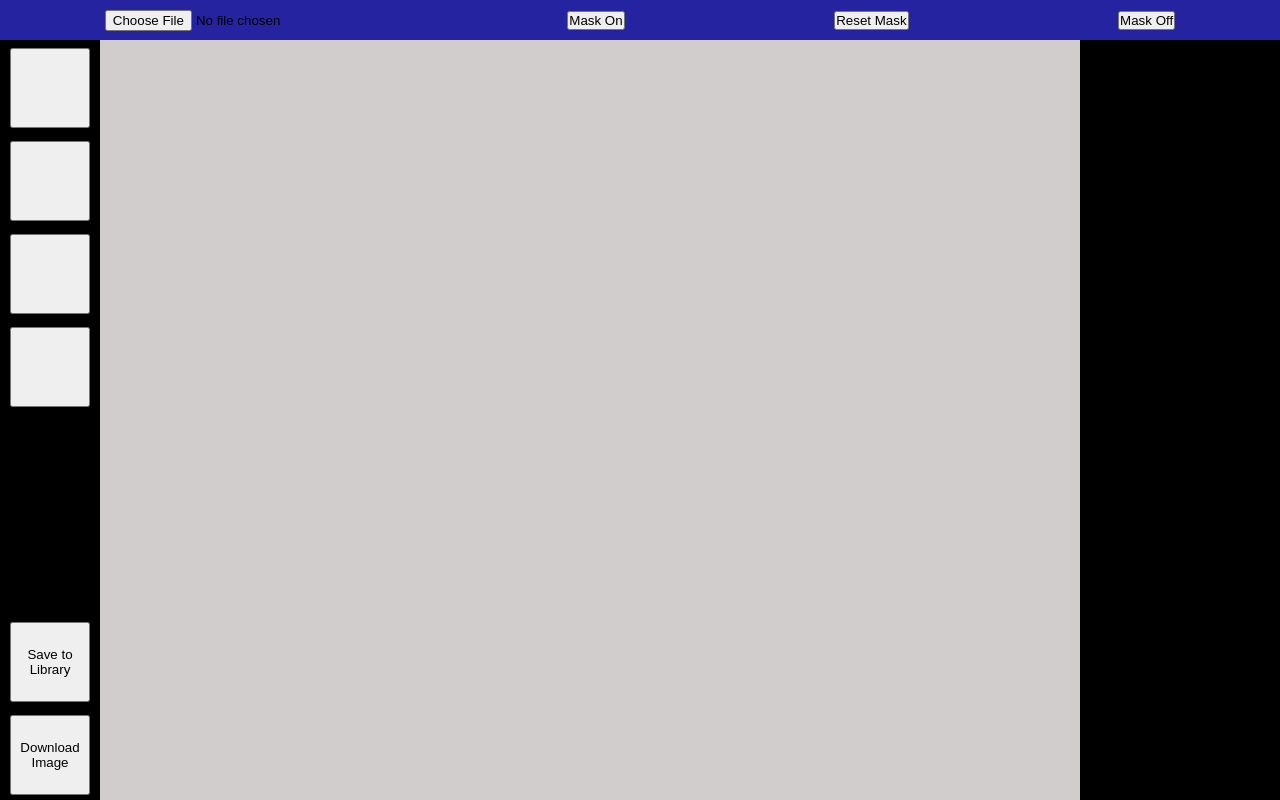
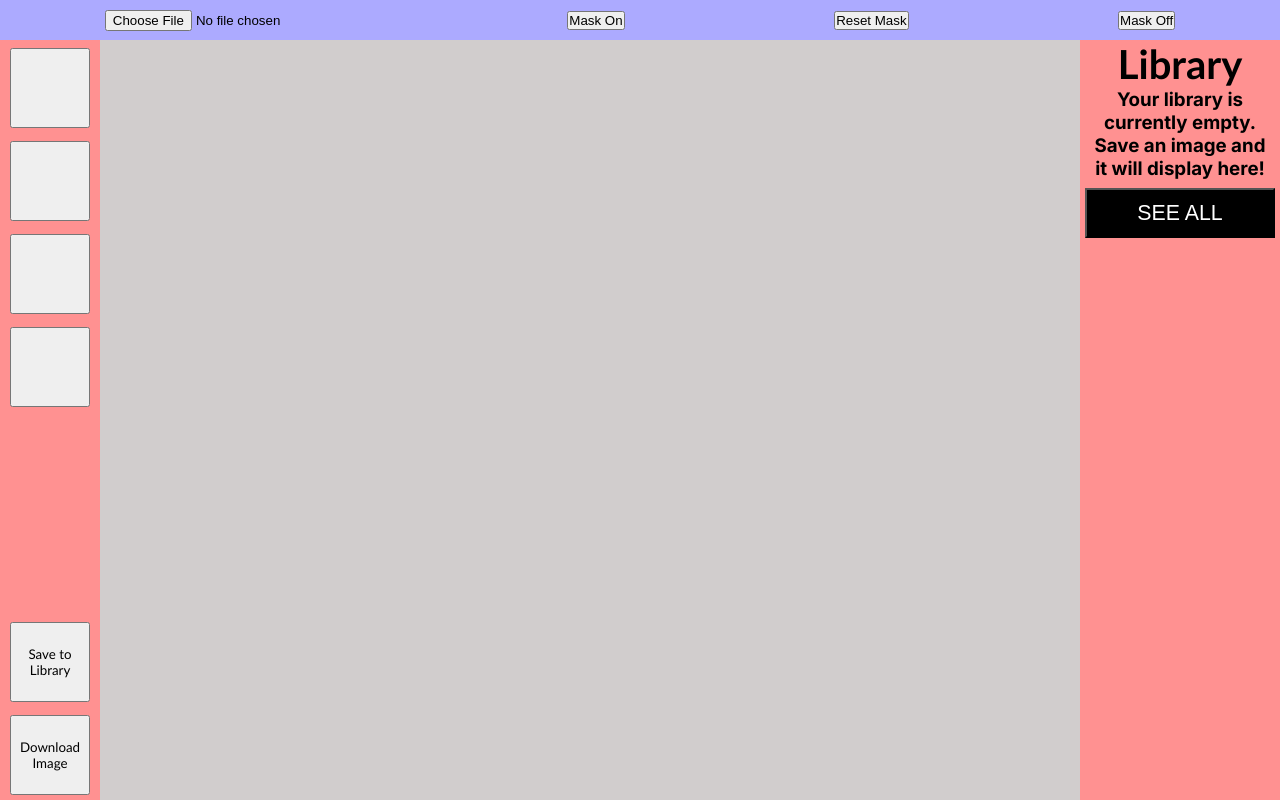
Before and after one commit to scanslator/scanslator-web-app, a Next.js app: page / in a window 1280 px wide. Built offline with nearby package versions, Linux system fonts and the light colour scheme; what aws-amplify would draw is missing.

Commit message:
UI Adjustments

```diff
--- a/app/page.module.css
+++ b/app/page.module.css
@@ -240,7 +240,7 @@
 /* Top Bar */
 .top-sidebar {
   grid-column: 1 / span 3;
-  background-color: rgb(37, 35, 160);
+  background-color: rgb(172, 170, 255);
   display: flex;
   height: 40px;
   justify-content: space-around;
@@ -250,7 +250,7 @@
 /* Tool Bar */
 .tool-bar {
   grid-column: 1;
-  background-color: #000000;
+  background-color: #ff9191;
   display: flex;
   flex-direction: column;
   align-items: center;
@@ -259,11 +259,13 @@
 /* Library Bar */
 .library-bar {
   grid-column: 3;
-  background-color: #000000;
+  background-color: #ff9191;
   display: flex;
   flex-direction: column;
   justify-content: flex-start;
   align-items: center;
+  overflow-y: auto;
+  max-height: calc(100vh - 40px);
 }
 
 /* Main Content Area */
@@ -283,12 +285,18 @@
   margin-top: 8px;
   margin-bottom: 5px;
   align-items: center;
+  font-family:'Gill Sans', 'Gill Sans MT', Calibri, 'Trebuchet MS', sans-serif;
 }
 
 /* Uploaded Image */
 .img {
   max-width: 95%;
   max-height: 95%;
+}
+
+/* "Library" in Library Bar */
+.library-overall-title {
+  font-family:'Gill Sans', 'Gill Sans MT', Calibri, 'Trebuchet MS', sans-serif;
 }
 
 /* All contents within the library */
@@ -304,17 +312,22 @@
   margin-bottom: 5px;
   margin-left: 5px;
   margin-right: 5px;
+  height: 50px;
+  width: 95%;
+  background-color:#bdbdbd;
 }
 
 /* Library Item Image */
 .library-image {
-  width: 40px;
-  height: auto;
+  width: 30%;
+  height: 90%;
   margin-right: 8px;
 }
 
 /* Library Item Title */
 .library-title {
   font-size: 0.9rem;
+  font-family:'Gill Sans', 'Gill Sans MT', Calibri, 'Trebuchet MS', sans-serif;
   margin: 0;
+  justify-self: center;
 }
--- a/app/page.tsx
+++ b/app/page.tsx
@@ -160,8 +160,12 @@ const App = () => {
 
       {/* Library Bar */}
       <div className={styles["library-bar"]}>
-        <h1>Library</h1>
-        <div className={styles["library-contents"]}></div>
+      <div className={styles["library-overall-title"]} style={{ fontSize: '30pt', color: 'black', fontWeight: 'bold'}}>Library</div>
+        <div className={styles["library-contents"]}>
+          {/* See All button takes you to the Library Page */}
+          <h3 style={{textAlign: 'center', marginLeft: '10px', marginRight: '10px'}}>Your library is currently empty. Save an image and it will display here!</h3>
+          <button className={styles["library-item"]} style={{justifyContent: 'center', color: 'white', fontSize: '16pt', backgroundColor: 'black'}}>SEE ALL</button>
+        </div>
       </div>
     </div>
   );
```
